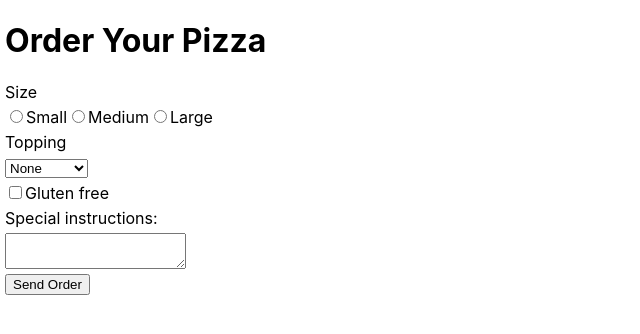
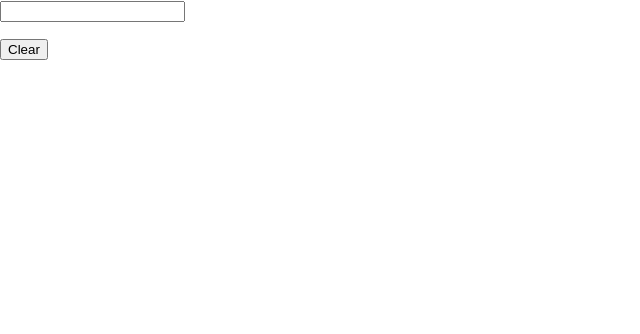
Before and after one commit to ivanesmantovich/jsx-exercises, a React (Vite) app: page / in a window 1280 px wide. Shown: the top 334 px of the page, without its empty margins (0-640 px from the left). Built offline with nearby package versions, Linux system fonts and the light colour scheme.

Commit message:
Finished chapter 17 (1/3)

```diff
--- a/package.json
+++ b/package.json
@@ -7,11 +7,13 @@
     "serve": "vite preview"
   },
   "dependencies": {
+    "@types/uuid": "^8.3.1",
     "axios": "^0.23.0",
     "react": "^17.0.0",
     "react-dom": "^17.0.0",
     "semantic-ui-css": "^2.4.1",
-    "semantic-ui-react": "^2.0.4"
+    "semantic-ui-react": "^2.0.4",
+    "uuid": "^8.3.2"
   },
   "devDependencies": {
     "@types/react": "^17.0.0",
--- a/src/App.css
+++ b/src/App.css
@@ -178,11 +178,41 @@ input {
 
 /* Pizza styles */
 
-.pizzaOrder {
-	margin: 5px;
+/* .pizzaOrder {
+	display: inline-block;
+	margin: 50px;
+	padding: 10px;
+	border: 1px solid rgba(1, 1, 1, 0.3);
+	border-radius: 10px;
+	box-shadow:
+      0 1px 1px hsl(0deg 0% 0% / 0.075),
+      0 2px 2px hsl(0deg 0% 0% / 0.075),
+      0 4px 4px hsl(0deg 0% 0% / 0.075),
+      0 8px 8px hsl(0deg 0% 0% / 0.075),
+      0 16px 16px hsl(0deg 0% 0% / 0.075)
+    ;
 }
 .pizzaOrder div {
 	margin-top: 5px;
 }
 
+h1 {
+	margin: 0px;
+} */
+
 /* Pizza styles */
+
+.container {
+	display: inline-block;
+	margin: 50px;
+	padding: 10px;
+	border: 1px solid rgba(1, 1, 1, 0.3);
+	border-radius: 10px;
+	box-shadow:
+      0 1px 1px hsl(0deg 0% 0% / 0.075),
+      0 2px 2px hsl(0deg 0% 0% / 0.075),
+      0 4px 4px hsl(0deg 0% 0% / 0.075),
+      0 8px 8px hsl(0deg 0% 0% / 0.075),
+      0 16px 16px hsl(0deg 0% 0% / 0.075)
+    ;
+}
--- a/src/App.tsx
+++ b/src/App.tsx
@@ -14,6 +14,7 @@ import { Hello } from './components/Hello';
 import { PizzaOrder } from './components/PizzaOrder';
 import { OrderList } from './components/OrderList';
 import { Order } from './components/Order';
+import { ShoppingList } from './components/ShoppingList';
 
 // Confirmation ---------------------------------------
 // interface ConfirmationProps {
@@ -150,47 +151,55 @@ import { Order } from './components/Order';
 // 	);
 // };
 
-const App: FC = () => {
-	const [size, setSize] = useState<string>('Not Selected');
-	const [topping, setTopping] = useState<string>('None');
-	const [glutenfree, setGlutenfree] = useState<boolean>(false);
-	const [special, setSpecial] = useState<string>('Not specified');
-	const [orders, setOrders] = useState<string[]>([]);
+// const App: FC = () => {
+// 	const [size, setSize] = useState<string>('Not Selected');
+// 	const [topping, setTopping] = useState<string>('None');
+// 	const [glutenfree, setGlutenfree] = useState<boolean>(false);
+// 	const [special, setSpecial] = useState<string>('Not specified');
+// 	const [orders, setOrders] = useState<string[]>([]);
 
-	const addOrder = () => {
-		let order: string = `Size: ${size}, Topping: ${topping}, Gluten Free: ${glutenfree}, Special: ${special}`;
-		setOrders([...orders, order]);
-	};
+// 	const addOrder = () => {
+// 		let order: string = `Size: ${size}, Topping: ${topping}, Gluten Free: ${glutenfree}, Special: ${special}`;
+// 		setOrders([...orders, order]);
+// 	};
 
-	const changeGluten = () => {
-		setGlutenfree(!glutenfree);
-	};
+// 	const changeGluten = () => {
+// 		setGlutenfree(!glutenfree);
+// 	};
 
-	const changeSize = (event: React.ChangeEvent<HTMLInputElement>) => {
-		setSize(event.target.value);
-	};
+// 	const changeSize = (event: React.ChangeEvent<HTMLInputElement>) => {
+// 		setSize(event.target.value);
+// 	};
 
-	const changeTopping = (event: React.ChangeEvent<HTMLSelectElement>) => {
-		setTopping(event.target.value);
-	};
+// 	const changeTopping = (event: React.ChangeEvent<HTMLSelectElement>) => {
+// 		setTopping(event.target.value);
+// 	};
 
-	const changeSpecial = (event: React.ChangeEvent<HTMLTextAreaElement>) => {
-		setSpecial(event.target.value);
-	};
+// 	const changeSpecial = (event: React.ChangeEvent<HTMLTextAreaElement>) => {
+// 		setSpecial(event.target.value);
+// 	};
 
+// 	return (
+// 		<div className="App">
+// 			<PizzaOrder
+// 				size={size}
+// 				changeSize={changeSize}
+// 				changeTopping={changeTopping}
+// 				changeSpecial={changeSpecial}
+// 				changeGluten={changeGluten}
+// 				addOrder={addOrder}
+// 			/>
+// 			<OrderList orders={orders} />
+// 		</div>
+// 	);
+// };
+
+const App:FC = () => {
 	return (
-		<div className="App">
-			<PizzaOrder
-				size={size}
-				changeSize={changeSize}
-				changeTopping={changeTopping}
-				changeSpecial={changeSpecial}
-				changeGluten={changeGluten}
-				addOrder={addOrder}
-			/>
-			<OrderList orders={orders} />
+		<div className='App'>
+			<ShoppingList/>
 		</div>
-	);
-};
+	)
+}
 
 export default App;
--- a/src/components/PizzaOrder.tsx
+++ b/src/components/PizzaOrder.tsx
@@ -2,18 +2,23 @@ import React, { FC, FunctionComponentFactory, useRef, useState } from 'react';
 import { OrderList } from './OrderList';
 
 interface PizzaOrderProps {
-    size: string,
-    changeSize: (event: React.ChangeEvent<HTMLInputElement>) => void,
-    changeTopping: (event: React.ChangeEvent<HTMLSelectElement>) => void,
-    changeGluten: VoidFunction,
-    changeSpecial: (event: React.ChangeEvent<HTMLTextAreaElement>) => void,
-    addOrder: VoidFunction
+	size: string;
+	changeSize: (event: React.ChangeEvent<HTMLInputElement>) => void;
+	changeTopping: (event: React.ChangeEvent<HTMLSelectElement>) => void;
+	changeGluten: VoidFunction;
+	changeSpecial: (event: React.ChangeEvent<HTMLTextAreaElement>) => void;
+	addOrder: VoidFunction;
 }
 
-export const PizzaOrder: FC<PizzaOrderProps> = ({size, changeSize, changeTopping, changeGluten, changeSpecial, addOrder}) => {
-
+export const PizzaOrder: FC<PizzaOrderProps> = ({
+	size,
+	changeSize,
+	changeTopping,
+	changeGluten,
+	changeSpecial,
+	addOrder,
+}) => {
 	return (
-		<div className="container">
 		<div className="pizzaOrder">
 			<h1>Order Your Pizza</h1>
 			<div className="sizeSelect">
@@ -80,6 +85,5 @@ export const PizzaOrder: FC<PizzaOrderProps> = ({size, changeSize, changeTopping
 			</div>
 			<button onClick={addOrder}>Send Order</button>
 		</div>
-		</div>
 	);
 };
--- /dev/null
+++ b/src/components/ShoppingList.tsx
@@ -0,0 +1,83 @@
+import React, { FC, useReducer, useRef, useLayoutEffect } from 'react';
+// import {v4 as uuidv4} from 'uuid';
+
+// let myuuid = uuidv4();
+
+interface ItemProps {
+	id: number;
+	name: string;
+}
+
+type IState = ItemProps[];
+
+interface IAction {
+	type: 'add' | 'remove' | 'clear';
+	name: string;
+	index: number;
+}
+
+const initialState: IState = [];
+
+const reducer: React.Reducer<IState, IAction> = (state, action) => {
+	switch (action.type) {
+		case 'add':
+			return [
+				...state,
+				{
+					id: state.length,
+					name: action.name,
+				},
+			];
+		case 'remove':
+			return state.filter((_, index) => index !== action.index);
+        case 'clear':
+            return [];
+		default:
+			return state;
+	}
+};
+
+export const ShoppingList: FC = () => {
+	const inputRef = useRef<HTMLInputElement>(null);
+	const [items, dispatch] = useReducer<React.Reducer<IState, IAction>>(
+		reducer,
+		initialState
+	);
+
+	const handleSubmit = (event: React.FormEvent) => {
+		if (null !== inputRef.current) {
+			event.preventDefault();
+			dispatch({
+				type: 'add',
+				name: inputRef.current.value,
+				index: items.length,
+			});
+			inputRef.current.value = '';
+		}
+	};
+
+	return (
+		<>
+			<form onSubmit={handleSubmit}>
+				<input ref={inputRef} />
+			</form>
+			<ul>
+				{items.map((item, index) => {
+					return (
+						<li key={item.id}>
+							{item.name}
+							<button
+								onClick={() =>
+									dispatch({ type: 'remove', name: item.name, index })
+								}
+							>
+								X
+							</button>
+						</li>
+					);
+				})}
+			</ul>
+            <button onClick={() => dispatch({type:'clear', name:'clear', index: -1})}>Clear</button>
+		</>
+	);
+};
```
Also changed, not shown: 1 other file (tests, documents, lock files or other folders). Lines whose indentation alone changed are shown as unchanged.
